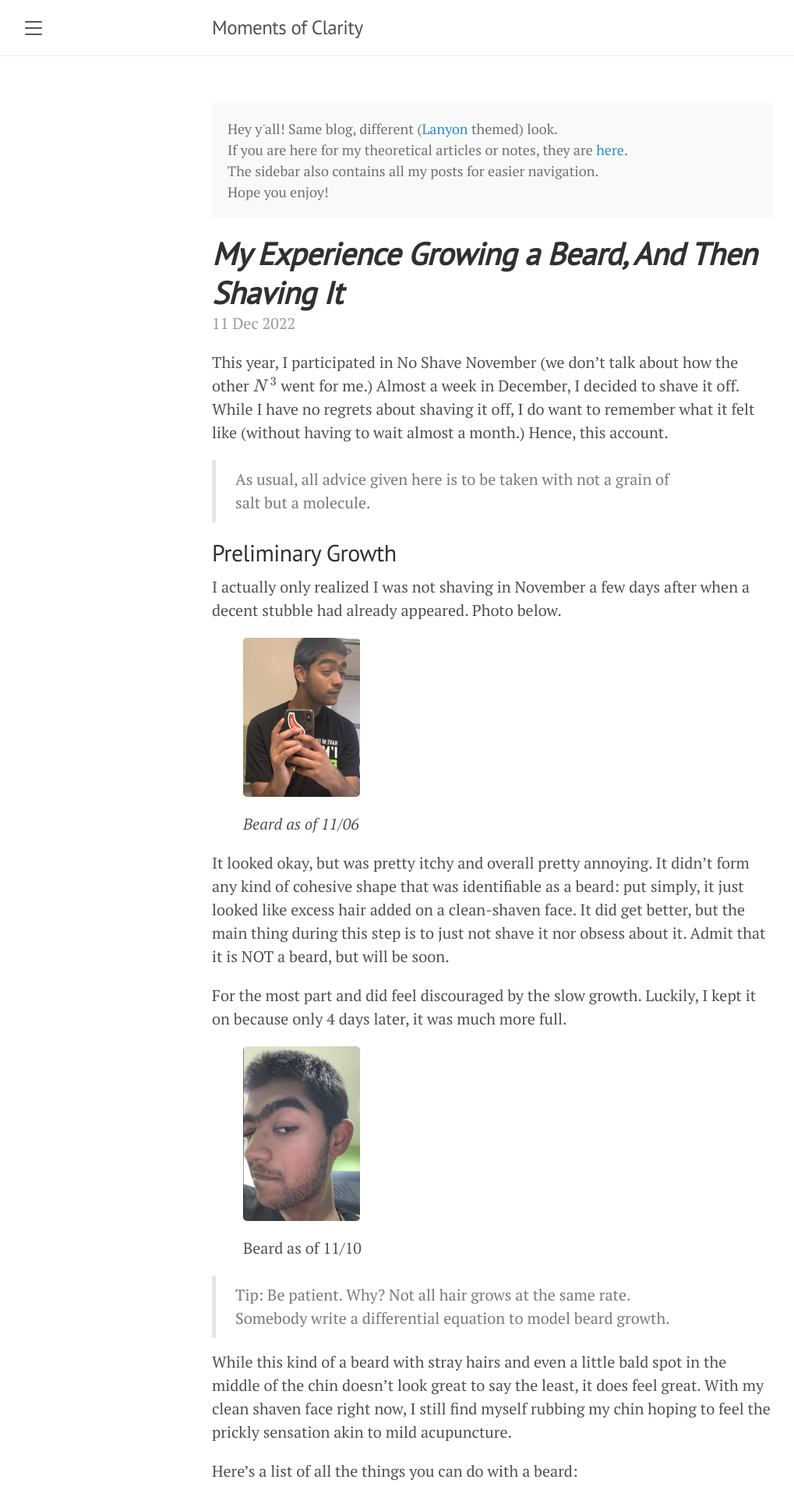
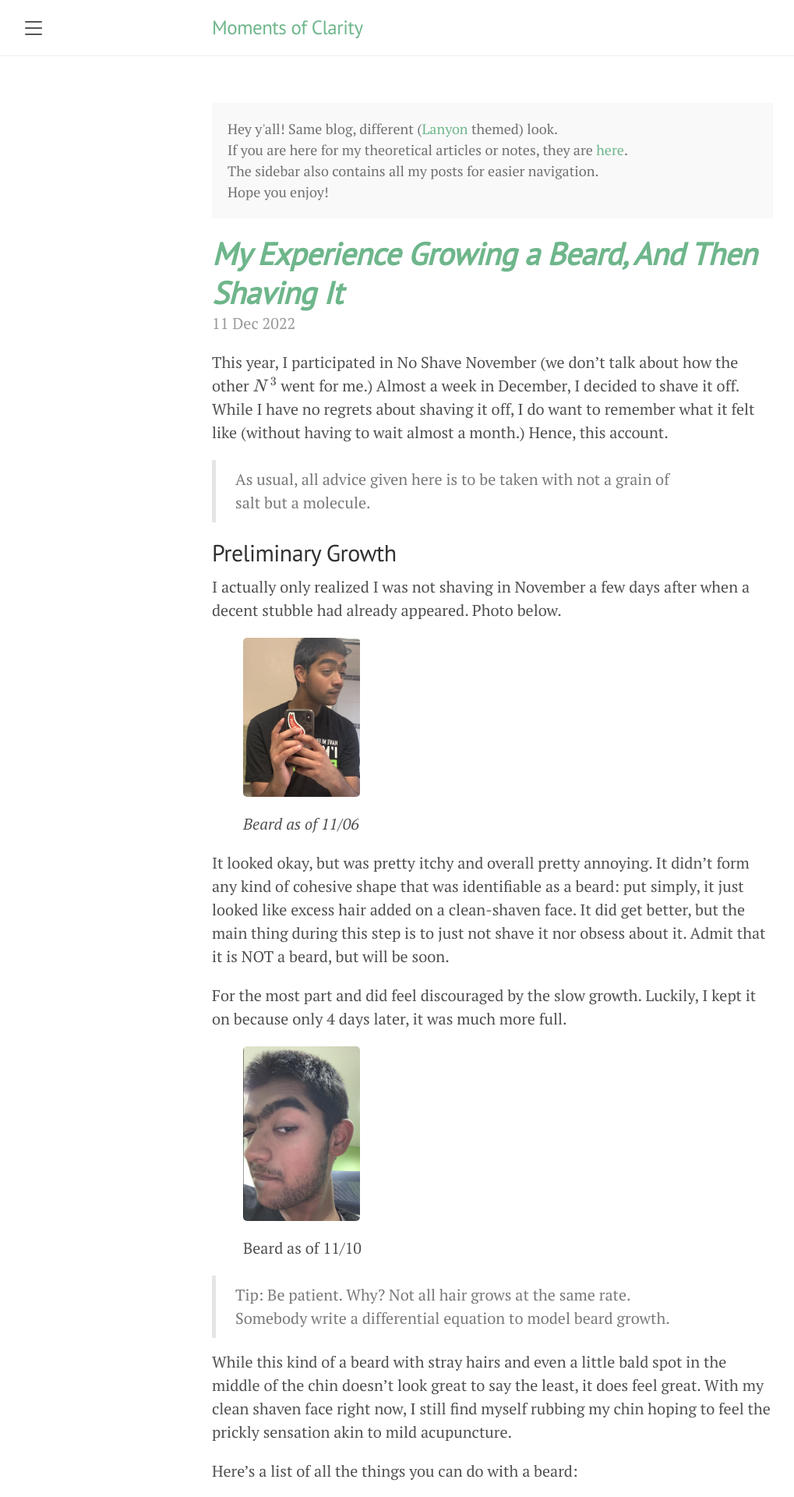
Before and after one commit to anish-lakkapragada/moments-of-clarity, a Jekyll site: the page built from index.html, in a window 1280 px wide. Shown: the top 1920 px of the page at 78% size, without its empty margins (8-1027 px from the left). Built offline with Jekyll 4.4.1, drawn with Linux system fonts in a browser that asks for light colours; formulas are drawn with MathJax 3; the list of posts is cut into pages by our own code.

Commit message:
hard to choose a theme >.<

```diff
--- a/_layouts/default.html
+++ b/_layouts/default.html
@@ -3,7 +3,7 @@
 
   {% include head.html %}
 
-  <body>
+  <body class="theme-base-custom">
 
     {% include sidebar.html %}
 
--- a/public/css/lanyon.css
+++ b/public/css/lanyon.css
@@ -461,6 +461,19 @@ a.pagination-item:hover {
   color: #d28445;
 }
 
+/* Custom Goated Theme */
+/* Orange */
+.theme-base-custom .sidebar,
+.theme-base-custom .sidebar-toggle:active,
+.theme-base-custom #sidebar-checkbox:checked ~ .sidebar-toggle {
+  background-color:#6eb68b;
+}
+.theme-base-custom .container a,
+.theme-base-custom .sidebar-toggle,
+.theme-base-custom .related-posts li a:hover {
+  color: #6eb68b;
+}
+
 /* Yellow */
 .theme-base-0a .sidebar,
 .theme-base-0a .sidebar-toggle:active,
```
